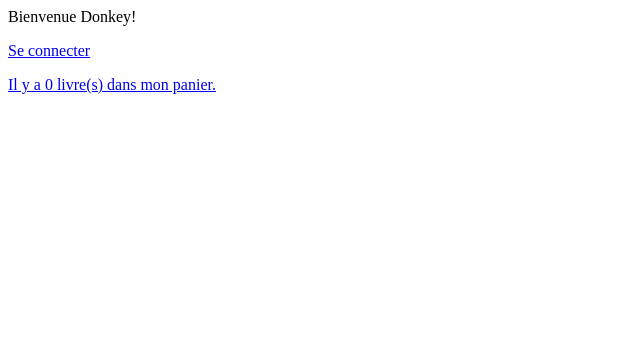
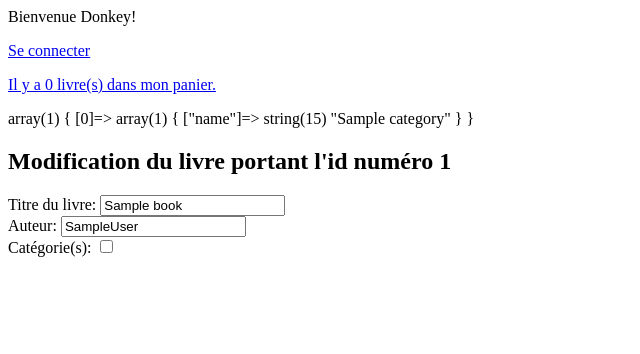
Before and after one commit to HidriSana/books_project, a PHP site: page /edit.php?identifiant=1 in a window 1280 px wide. Shown: the top 354 px of the page, without its empty margins (0-640 px from the left). Run offline with PHP 8.4, Linux system fonts and the light colour scheme; data comes from the database, SQL or seed files in the repository; tables that the repository leaves empty or names only in its code hold one stand-in row (values such as "Sample post").

Commit message:
handling all categories

```diff
--- a/details.php
+++ b/details.php
@@ -19,7 +19,6 @@ WHERE b.id = ' . $_GET["identifiant"];
 
 $resultBooksDetails = $mysqli->query($sqlBooksDetails);
 
-$bookDetails = [];
 
 if ($resultBooksDetails->num_rows > 0) {
     $i = $resultBooksDetails->fetch_assoc();
--- a/edit.php
+++ b/edit.php
@@ -3,10 +3,54 @@
 // Connexion à la BDD
 require_once('server.php');
 
-// Inclure l'en-tête
+// En-tête
 $pageTitle = 'Modifier un livre';
 $donkey = 'Donkey'; // A modifier   une fois que le login est géré ++++
 $cart = 0;
 include('header.php');
 
-$sqlBooksEdit = 'UPDATE';
+//Récupération des donées en POST
+/*if (!empty($_POST)){
+    $bookTitle =  $_POST['title'];
+}
+//$sqlBooksEdit = 'UPDATE book SET `title`';*/
+//Récupération du livre , de son auteur et de sa catégorie  de la BDD
+$sqlBooksDetails = 'SELECT b.id, b.title, a.firstname, a.lastname, c.name AS `category`
+FROM book b
+LEFT JOIN author a ON b.author_id = a.id
+LEFT JOIN book_category bc ON b.id = bc.book_id
+LEFT JOIN category c ON bc.category_id = c.id
+WHERE b.id = ' . $_GET["identifiant"];
+
+$resultBooksDetails = $mysqli->query($sqlBooksDetails);
+
+if ($resultBooksDetails->num_rows > 0) {
+    $i = $resultBooksDetails->fetch_assoc();
+} else {
+    die("Aucune ligne trouvée");
+}
+//Récupération de toutes les catégories
+$queryAllCategories =  $mysqli->query('SELECT `name` FROM category');
+
+$allCategories = [];
+if ($queryAllCategories->num_rows > 0) {
+    while ($category = $queryAllCategories->fetch_assoc()) {
+        $allCategories[] = $category;
+    }
+} else {
+    die("Aucune catégorie trouvée");
+}
+var_dump($allCategories);
+/*
+   $i['title'] $i['firstname'] $i['lastname'] $i['category']
+*/
+
+echo '<h2>' . "Modification du livre portant l'id numéro " . $i['id'] . '</h2>';
+
+echo '<form>';
+echo '<div><label for="title">Titre du livre: </label><input type="text" id="title" name="title" value = "' . $i['title'] . '"></div>';
+echo '<div><label for="author">Auteur: </label><input type="text" id="author" name="auhtor" value = "' . $i['firstname'] . $i['lastname'] . '"></div>';
+echo '<div><label for="category">Catégorie(s): </label><input type="checkbox"  id="category">';
+
+echo '</div>';
+echo '</form>';
```
Also changed, not shown: test.html (+16 -10 lines).
